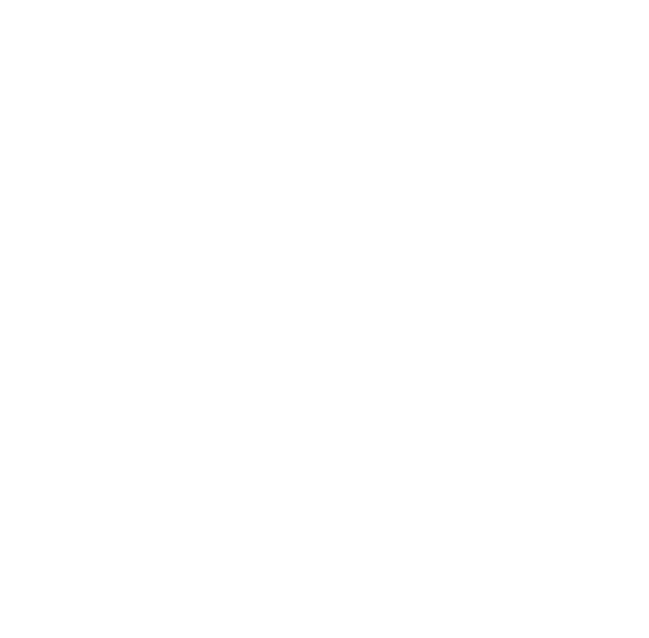
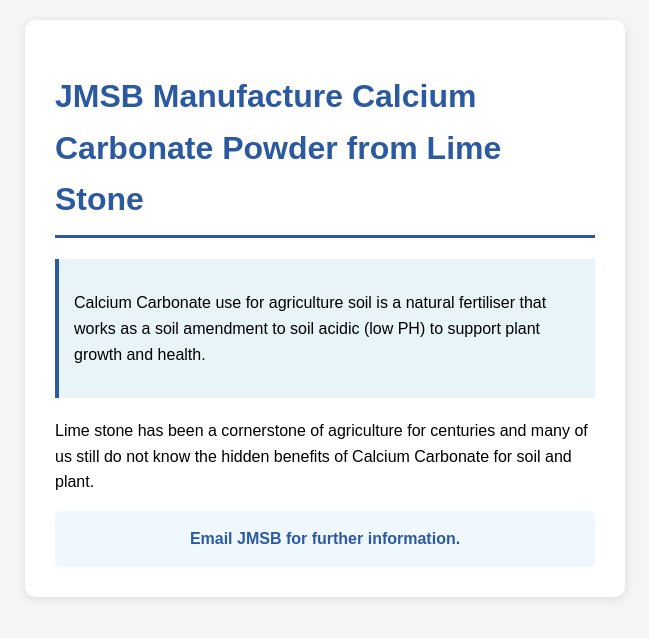
Before and after one commit to ianwong123/NameCard-QR, a plain HTML site: page index.html in a window 1280 px wide. Shown: the whole page, without its empty margins (315-964 px from the left). Drawn offline with Linux system fonts and the light colour scheme.

Commit message:
Update index.html

```diff
--- a/index.html
+++ b/index.html
@@ -1,6 +1,58 @@
+<!DOCTYPE html>
+<html lang="en">
+<head>
+    <meta charset="UTF-8">
+    <meta name="viewport" content="width=device-width, initial-scale=1.0">
+    <title>JMSB Calcium Carbonate</title>
+    <style>
+        body {
+            font-family: Arial, sans-serif;
+            padding: 20px;
+            line-height: 1.6;
+            max-width: 600px;
+            margin: 0 auto;
+            background-color: #f5f5f5;
+        }
+        .container {
+            background: white;
+            padding: 30px;
+            border-radius: 10px;
+            box-shadow: 0 2px 10px rgba(0,0,0,0.1);
+        }
+        h1 {
+            color: #2c5aa0;
+            border-bottom: 3px solid #2c5aa0;
+            padding-bottom: 10px;
+        }
+        .highlight {
+            background-color: #e8f4f8;
+            padding: 15px;
+            border-left: 4px solid #2c5aa0;
+            margin: 20px 0;
+        }
+        .contact {
+            background-color: #f0f8ff;
+            padding: 15px;
+            border-radius: 5px;
+            text-align: center;
+            font-weight: bold;
+            color: #2c5aa0;
+        }
+    </style>
+</head>
+<body>
+    <div class="container">
+        <h1>JMSB Manufacture Calcium Carbonate Powder from Lime Stone</h1>
 
-<!DOCTYPE html>
-<html>
-<body>
+        <div class="highlight">
+            <p>Calcium Carbonate use for agriculture soil is a natural fertiliser that works as a soil amendment to soil acidic (low PH) to support plant growth and health.</p>
+        </div>
+
+        <p>Lime stone has been a cornerstone of agriculture for centuries and many of us still do not know the hidden benefits of Calcium Carbonate for soil and plant.</p>
+
+        <div class="contact">
+            Email JMSB for further information.
+        </div>
+    </div>
 </body>
 </html>
```
